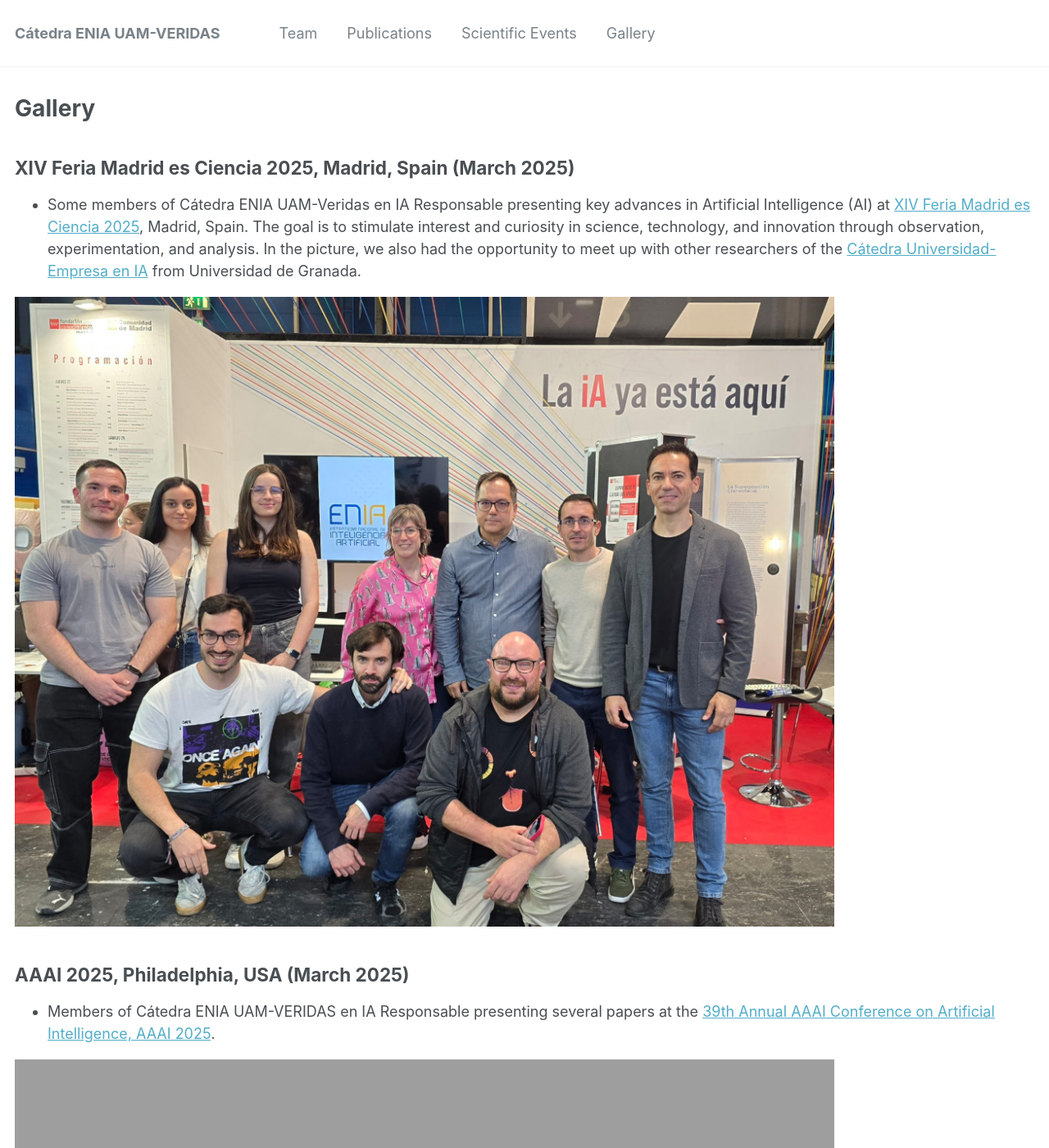
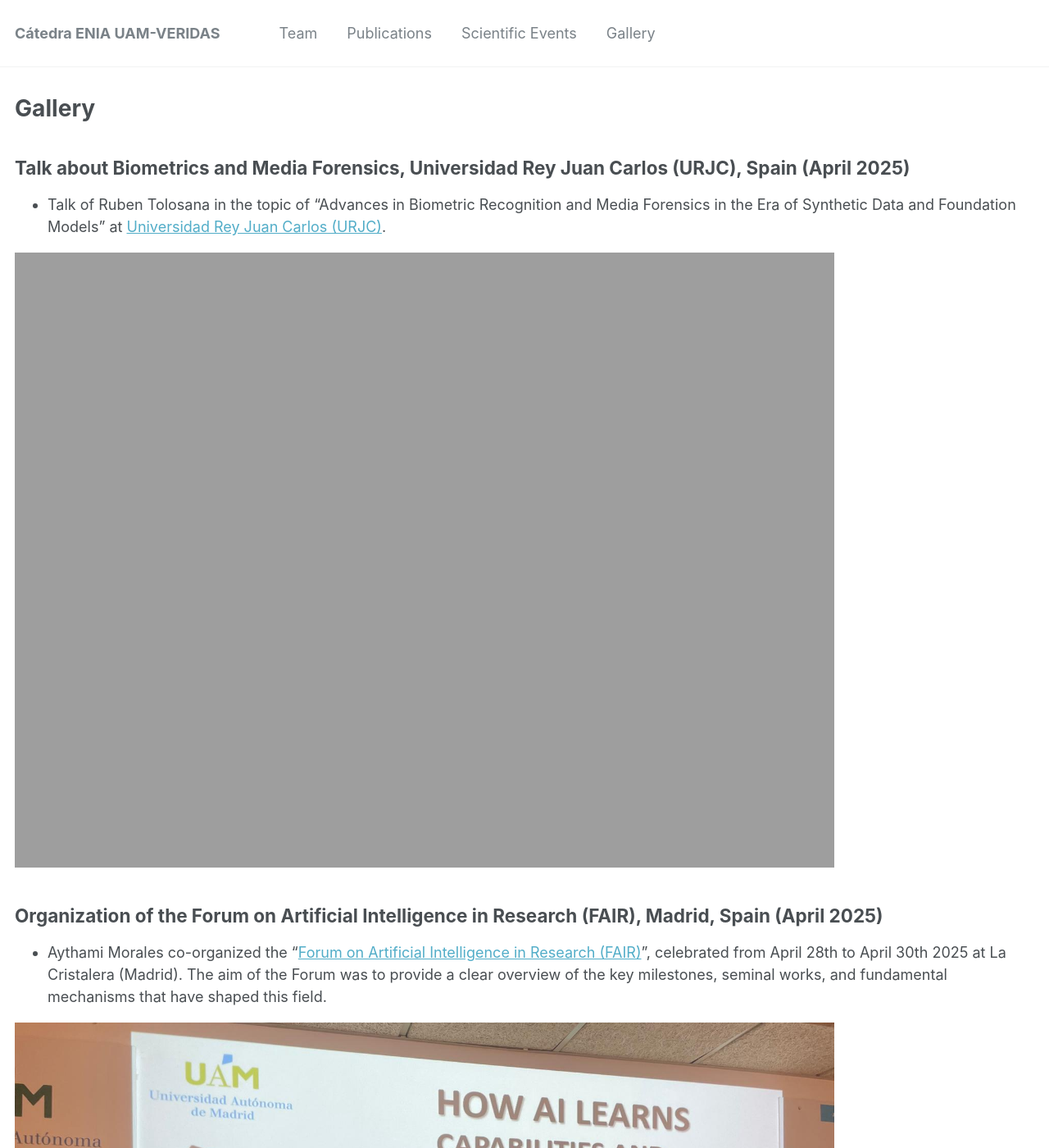
Before and after one commit to catedraeniauam/catedraeniauam.github.io, a Jekyll site: the page built from _pages/gallery.md, in a window 1280 px wide and 1400 px high. Shown: the whole window at 82% size. Built offline with Jekyll 4.4.1, drawn with Linux system fonts in a browser that asks for light colours.

Commit message:
Agregamos últimos eventos de Tolosana e Aythami

```diff
--- a/_pages/gallery.md
+++ b/_pages/gallery.md
@@ -4,6 +4,18 @@ title: "Gallery"
 permalink: /gallery/
 author_profile: true
 ---
+
+Talk about Biometrics and Media Forensics, Universidad Rey Juan Carlos (URJC), Spain (April 2025)
+-----
+- Talk of Ruben Tolosana in the topic of "Advances in Biometric Recognition and Media Forensics in the Era of Synthetic Data and Foundation Models" at <a href="https://en.urjc.es/">Universidad Rey Juan Carlos (URJC)</a>.
+
+<img src="https://catedraeniauam.github.io/images/2025_04_30_Talk_URJC.jpg" align="center" width="1000"/>
+
+Organization of the Forum on Artificial Intelligence in Research (FAIR), Madrid, Spain (April 2025)
+-----
+- Aythami Morales co-organized the “<a href="https://eventos.uam.es/127963/detail/fair-n-forum-on-artificial-intelligence-in-research.html">Forum on Artificial Intelligence in Research (FAIR)</a>”, celebrated from April 28th to April 30th 2025 at La Cristalera (Madrid). The aim of the Forum was to provide a clear overview of the key milestones, seminal works, and fundamental mechanisms that have shaped this field.
+
+<img src="https://catedraeniauam.github.io/images/2025_04_FAIR_Aythami.jpg" align="center" width="1000"/>
 
 XIV Feria Madrid es Ciencia 2025, Madrid, Spain (March 2025)
 -----
```
Also changed, not shown: _pages/about.md (+4 -0 lines), images/2025_04_FAIR_Aythami.jpg (added), 1 other file.
